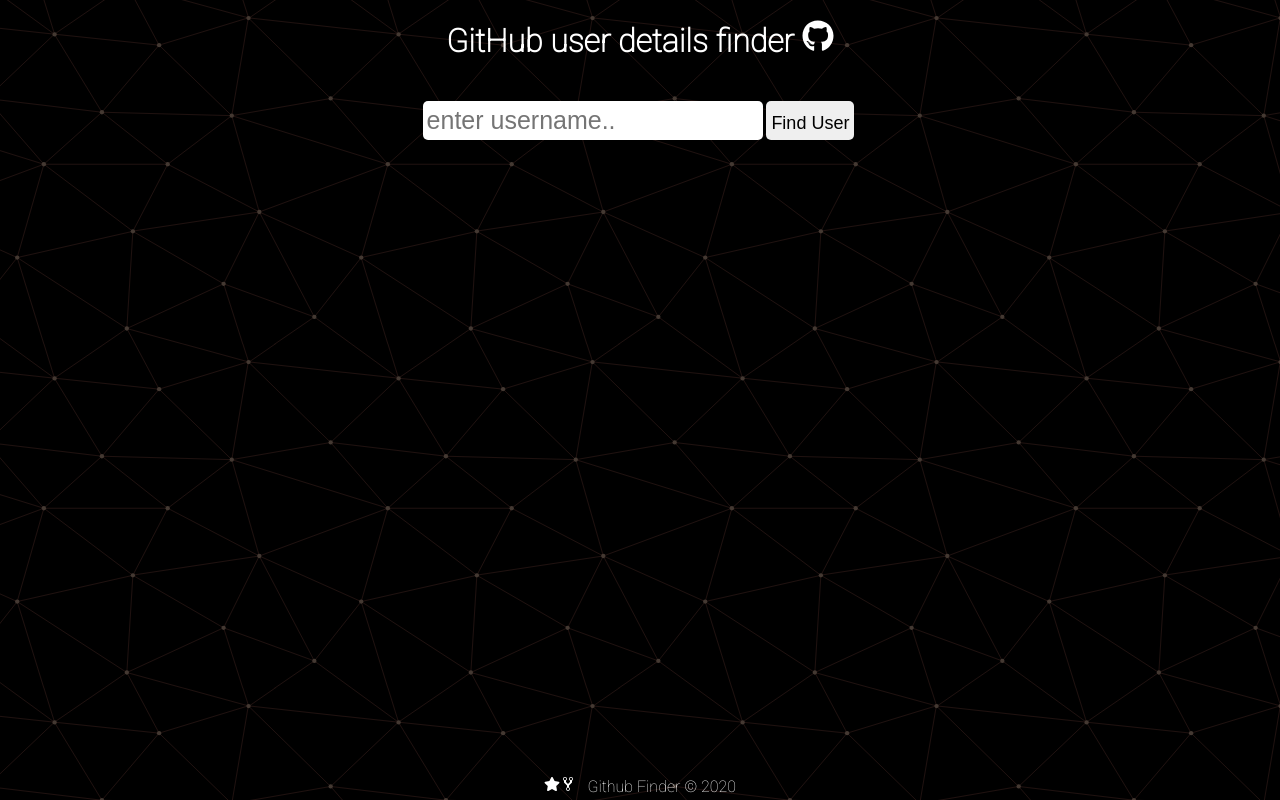
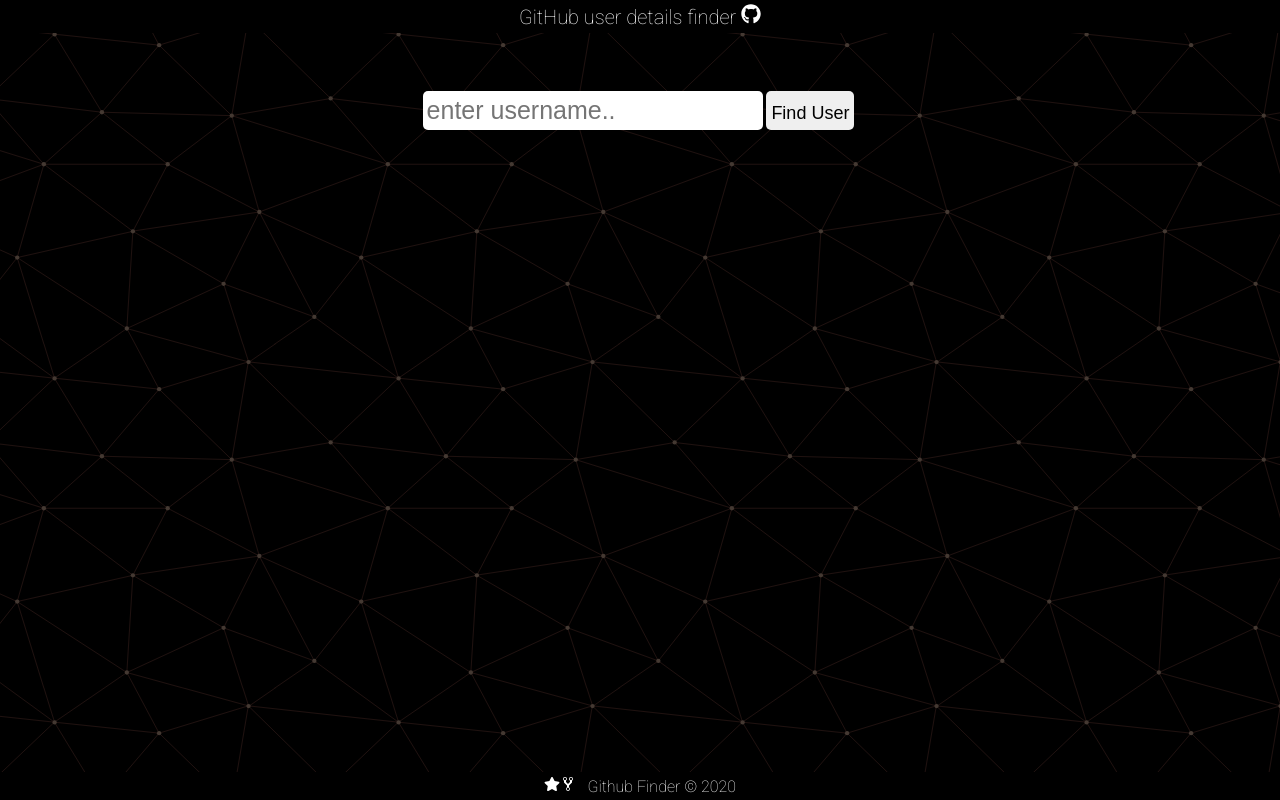
Before and after one commit to suhelhasan/github-finder, a React (Create React App) app: page / in a window 1280 px wide. Built offline with nearby package versions, Linux system fonts and the light colour scheme; no server answers.

Commit message:
Minor UI changes
Signed-off-by: suhel hasan <suhelhasan202@gmail.com>

```diff
--- a/src/App.css
+++ b/src/App.css
@@ -16,8 +16,19 @@
   flex-direction: column;
   align-items: center;
 }
+.header {
+  width: 100%;
+  position: fixed;
+  top: 0;
+  padding: 4px 0px;
+  text-align: center;
+  background-color: #000;
+  color: #fff;
+  font-size: 20px;
+}
 .inputSection {
   width: 100%;
+  margin-top: 30px;
   height: 20vh;
   display: flex;
   flex-direction: column;
@@ -57,6 +68,7 @@
   padding: 4px 0px;
   text-align: center;
   color: #ffffff;
+  background-color: #000;
 }
 @media screen and (max-width: 850px) {
   .usersSection {
@@ -64,7 +76,7 @@
   }
   .inputSection {
     height: auto;
-    padding-top: 25px;
+    padding: 20px 0px 10px 0px;
     width: 100%;
     display: flex;
     text-align: center;
--- a/src/App.js
+++ b/src/App.js
@@ -57,10 +57,12 @@
 
   return (
     <div className="App">
+      <div className="header">
+        <p>
+          GitHub user details finder <FaGithub />
+        </p>
+      </div>
       <div className="inputSection">
-        <h1>
-          GitHub user details finder <FaGithub />
-        </h1>
         <div>
           <input
             type="text"
--- a/src/UserCard/UserCard.js
+++ b/src/UserCard/UserCard.js
@@ -12,6 +12,7 @@
   FaUserGraduate,
   FaUserTie,
   FaEnvelope,
+  FaSmile,
 } from "react-icons/fa";
 
 export default function UserCard({ userInfo }) {
@@ -45,7 +46,16 @@
               @{userInfo.login} <FaGithubAlt />
             </h3>
           </a>
-          <h3>{userInfo.bio ? userInfo.bio : "NA"}</h3>
+          <h3>
+            {userInfo.bio ? (
+              userInfo.bio
+            ) : (
+              <h3>
+                Hey, there i am using GitHub
+                <FaSmile />
+              </h3>
+            )}
+          </h3>
         </div>
         <div className={styling.userDetails}>
           <h3>
--- a/src/UserCard/UserCard.module.css
+++ b/src/UserCard/UserCard.module.css
@@ -40,6 +40,7 @@
   flex-direction: column;
   justify-content: space-around;
 }
+
 .userProfile {
   display: flex;
   flex-direction: column;
@@ -106,6 +107,10 @@
     height: auto;
     margin: 0px;
   }
+  .userProfile {
+    text-align: center;
+    min-height: 70vh;
+  }
   .userDetails {
     margin-top: 10px;
   }
@@ -113,6 +118,7 @@
     width: 100%;
     border-radius: 10px;
     box-shadow: 2px 2px 10px rgba(0, 0, 0, 0.5);
+    border-radius: 50%;
   }
 
   .buttons {
```
